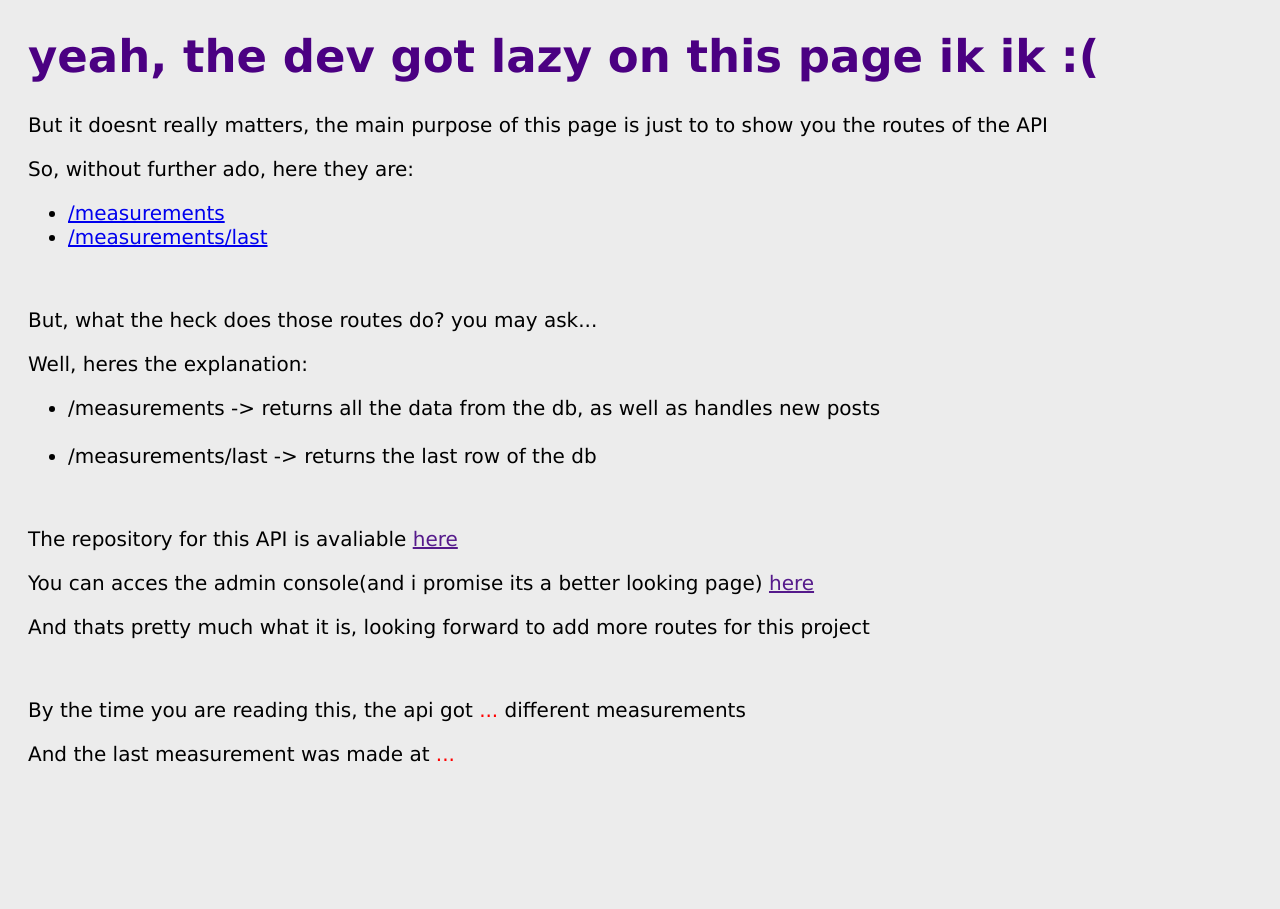
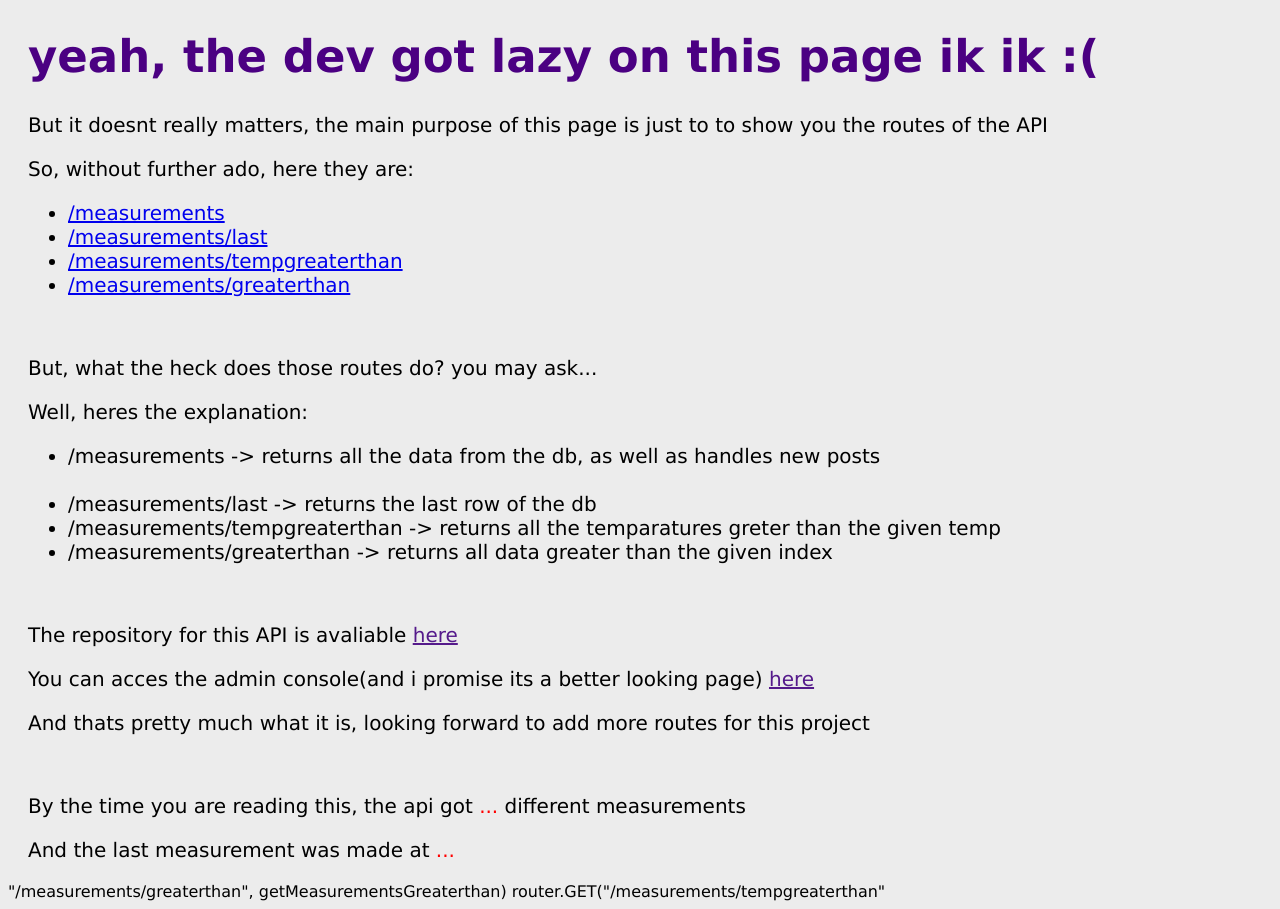
Before and after one commit to gab5987/wstation-api, a PHP site: page / in a window 1280 px wide. Before the commit the page ends 762 px from the top, so only its background shows below. Run offline with PHP 8.4, Linux system fonts and the light colour scheme.

Commit message:
Feat: add routes to the main page

```diff
--- a/static/index.php
+++ b/static/index.php
@@ -14,6 +14,8 @@
         <ul>
             <li> <a href="/measurements">/measurements </a> </li>
             <li> <a href="/measurements/last"> /measurements/last </a> </li>
+            <li> <a href="/measurements/tempgreaterthan?temp=0"> /measurements/tempgreaterthan </a> </li>
+            <li> <a href="/measurements/greaterthan?id=0"> /measurements/greaterthan </a> </li>
         </ul>
     </div>
     <br/>
@@ -24,6 +26,8 @@
         <ul>
             <li> /measurements -> returns all the data from the db, as well as handles new posts</li> <br/>
             <li> /measurements/last -> returns the last row of the db </li>
+            <li> /measurements/tempgreaterthan -> returns all the temparatures greter than the given temp </li>
+            <li> /measurements/greaterthan -> returns all data greater than the given index </li>
         </ul>
     </div>
     <br/>
@@ -43,3 +47,6 @@
     <script src="./static/index.js"></script>
 </body>
 </html>
+
+"/measurements/greaterthan", getMeasurementsGreaterthan)
+	router.GET("/measurements/tempgreaterthan"
```
